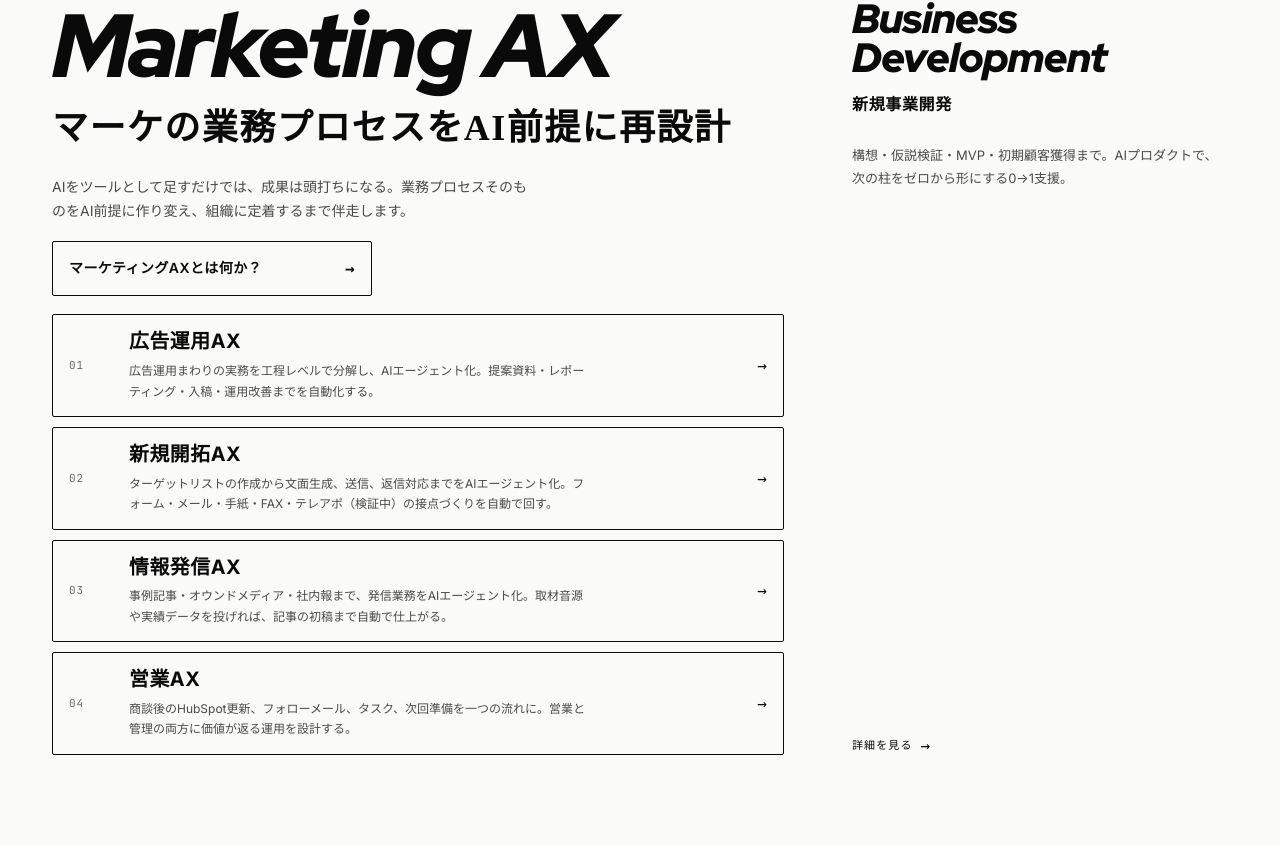
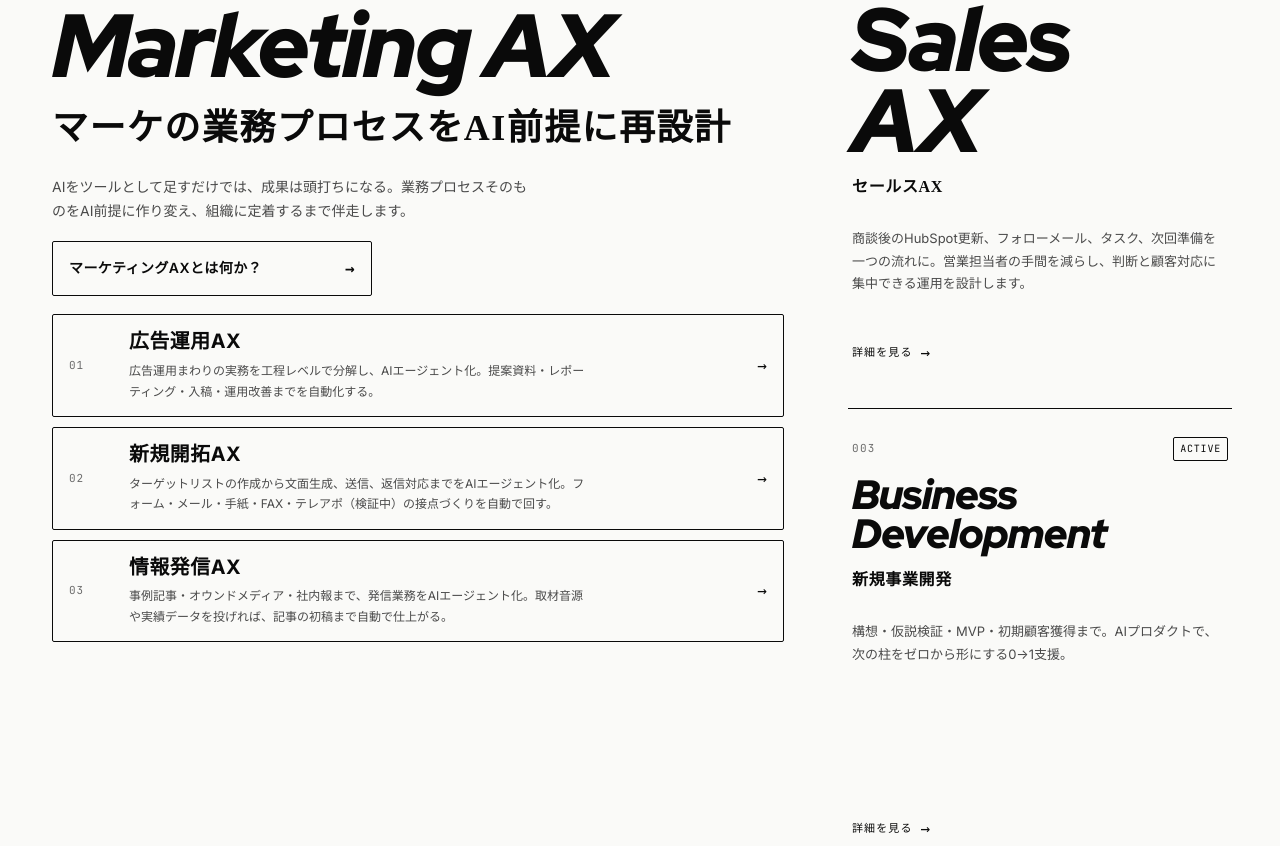
Before and after one commit to LUDENTZ/ludentz-hp, a React (Vite) app: page / in a window 1280 px wide. Shown: the part 1074-1920 px from the top of the page. Built offline with nearby package versions, Linux system fonts and the light colour scheme; no server answers; a web font is replaced by a local one.

Commit message:
セールスAXを独立カテゴリ化

```diff
--- a/src/components/Footer.jsx
+++ b/src/components/Footer.jsx
@@ -12,7 +12,7 @@ export default function Footer() {
           <div className="footer-col">
             <div className="h">Work</div>
             <a href="/service/ax-consulting">Marketing AX</a>
-            <a href="/service/sales-ax">営業AX</a>
+            <a href="/service/sales-ax">Sales AX</a>
             <a href="/service/business-development">Business Development</a>
           </div>
           <div className="footer-col">
--- a/src/components/Pillars.jsx
+++ b/src/components/Pillars.jsx
@@ -25,18 +25,22 @@ export default function Pillars() {
         label: '情報発信AX',
         body: '事例記事・オウンドメディア・社内報まで、発信業務をAIエージェント化。取材音源や実績データを投げれば、記事の初稿まで自動で仕上がる。',
       },
-      {
-        href: '/service/sales-ax',
-        number: '04',
-        label: '営業AX',
-        body: '商談後のHubSpot更新、フォローメール、タスク、次回準備を一つの流れに。営業と管理の両方に価値が返る運用を設計する。',
-      },
     ],
   };
 
   const secondary = [
     {
       n: '002',
+      en: <>Sales<br />AX</>,
+      ja: 'セールスAX',
+      tag: 'Active',
+      href: '/service/sales-ax',
+      featured: true,
+      body_en: 'Reduce the work after every sales meeting. We connect HubSpot updates, follow-up emails, tasks, and next-meeting preparation into one operating flow.',
+      body_ja: '商談後のHubSpot更新、フォローメール、タスク、次回準備を一つの流れに。営業担当者の手間を減らし、判断と顧客対応に集中できる運用を設計します。',
+    },
+    {
+      n: '003',
       en: <>Business<br />Development</>,
       ja: '新規事業開発',
       tag: 'Active',
@@ -96,7 +100,7 @@ export default function Pillars() {
           {secondary.map((it, i) => {
           const teaser = it.tag === 'Coming soon';
           return (
-            <article key={it.n} className={'pillar pillar--secondary reveal d-' + (i + 2) + (teaser ? ' pillar--teaser' : '')}>
+            <article key={it.n} className={'pillar pillar--secondary reveal d-' + (i + 2) + (it.featured ? ' pillar--featured' : '') + (teaser ? ' pillar--teaser' : '')}>
               <div className="pillar-head">
                 <span className="pillar-num">{it.n}</span>
                 <span className={'pillar-tag' + (teaser ? '' : ' active')}>{teaser ? 'Coming soon' : 'Active'}</span>
--- a/src/pages/AxConsultingPage.jsx
+++ b/src/pages/AxConsultingPage.jsx
@@ -43,12 +43,6 @@ const categories = [
     number: '03',
     label: '情報発信AX',
     body: '事例記事・オウンドメディア・社内報まで。素材を投げれば初稿まで自動で仕上がり、人は最終調整に集中する。',
-  },
-  {
-    href: '/service/sales-ax',
-    number: '04',
-    label: '営業AX',
-    body: '商談後のHubSpot更新、フォローメール、タスク、次回準備を一つの流れに。営業担当者とマネージャーの判断を前へ進める。',
   },
 ];
 
@@ -127,8 +121,8 @@ export default function AxConsultingPage() {
         <section className="business-band ax-categories">
           <div className="business-section-head">
             <p className="business-kicker">CATEGORIES</p>
-            <h2>いま提供している、4つのAX。</h2>
-            <p className="business-section-copy">マーケの獲得・営業・発信の実務から着手します。詳細は各ページをご覧ください。</p>
+            <h2>いま提供している、3つのMarketing AX。</h2>
+            <p className="business-section-copy">広告運用・新規開拓・情報発信の実務から着手します。詳細は各ページをご覧ください。</p>
           </div>
           <div className="pillar-service-links ax-category-links" aria-label="Marketing AXのカテゴリ">
             {categories.map((category) => (
--- a/src/pages/SalesAxPage.jsx
+++ b/src/pages/SalesAxPage.jsx
@@ -109,7 +109,7 @@ const notFitItems = [
 ];
 
 const plans = [
-  ['ADVISORY', '助言のみ', '月20万円〜', '営業AXの方針、HubSpot活用、対象業務の優先順位に関する助言・壁打ちを中心としたプランです。実働は含みません。'],
+  ['ADVISORY', '助言のみ', '月20万円〜', 'セールスAXの方針、HubSpot活用、対象業務の優先順位に関する助言・壁打ちを中心としたプランです。実働は含みません。'],
   ['HANDS-ON', '伴走支援', '月50万円〜200万円', '週次ミーティングと、業務の棚卸し、設計、実装、定着の実行支援。支援範囲は内容に応じて調整します。'],
 ];
 
@@ -136,7 +136,7 @@ function buildScheduleUrl() {
 
 function SalesAxNav({ onCta }) {
   return (
-    <nav className="nav sales-ax-nav" aria-label="営業AXページ内ナビゲーション">
+    <nav className="nav sales-ax-nav" aria-label="セールスAXページ内ナビゲーション">
       <a className="nav-logo" href="/">LUDENTZ</a>
       <div className="sales-ax-nav-links">
         {anchorLinks.map(([id, label]) => <a href={`#${id}`} key={id}>{label}</a>)}
@@ -187,15 +187,15 @@ export default function SalesAxPage() {
               <h1><span className="nowrap">商談後の仕事を減らし、</span><span className="nowrap">次の一手を早くする。</span></h1>
               <p className="sales-ax-hero-lead">商談内容を該当案件へひもづけ、HubSpotの更新案、フォローメール、タスク、次回準備を根拠付きで整理。標準機能を活かし、貴社に必要な差分だけを設計・実装します。</p>
               <SalesAxCta position="hero" onClick={scrollToContact} />
-              <p className="sales-ax-cta-note">HubSpotへの接続や事前準備は不要です。現在の運用を伺い、営業AXとの適合性を整理します。</p>
+              <p className="sales-ax-cta-note">HubSpotへの接続や事前準備は不要です。現在の運用を伺い、セールスAXとの適合性を整理します。</p>
             </div>
-            <aside className="sales-ax-hero-panel" aria-label="営業AXの3つの特徴">
-              <span className="sales-ax-panel-label">営業AXの3つの特徴</span>
+            <aside className="sales-ax-hero-panel" aria-label="セールスAXの3つの特徴">
+              <span className="sales-ax-panel-label">セールスAXの3つの特徴</span>
               <ol>{heroHighlights.map(([num, title, body]) => <li key={num}><span>{num}</span><div><strong>{title}</strong><p>{body}</p></div></li>)}</ol>
               <p className="sales-ax-panel-note">更新案は根拠とともに提示し、重要な反映や顧客への送信は人が判断します。</p>
             </aside>
           </div>
-          <div className="sales-ax-hero-route" aria-hidden="true"><span>商談・メール・資料</span><i>→</i><strong>営業AX</strong><i>→</i><span>HubSpot・次のアクション</span></div>
+          <div className="sales-ax-hero-route" aria-hidden="true"><span>商談・メール・資料</span><i>→</i><strong>セールスAX</strong><i>→</i><span>HubSpot・次のアクション</span></div>
         </section>
 
         <section className="business-band sales-ax-issues" id="issues">
@@ -206,9 +206,9 @@ export default function SalesAxPage() {
         </section>
 
         <section className="business-band sales-ax-solution">
-          <SectionHead kicker="SOLUTION — 営業AXとは" title={<><span className="nowrap">商談後の仕事をAIが進め、</span><span className="nowrap">営業担当者は判断と顧客対応へ。</span></>} />
-          <p className="sales-ax-solution-copy">営業AXは、商談内容を正しい案件へ整理し、HubSpotの更新案、フォローメール、タスク、次回商談の確認事項までを連続して準備します。営業担当者が一から作るのではなく、AIの案を確認し、必要な判断をして次のアクションへ進める状態を作ります。</p>
-          <p className="sales-ax-definition">営業AXとは、営業プロセス、SFA、AI、人の判断を、<span>一つの運用として再設計する取り組み</span>です。</p>
+          <SectionHead kicker="SOLUTION — セールスAXとは" title={<><span className="nowrap">商談後の仕事をAIが進め、</span><span className="nowrap">営業担当者は判断と顧客対応へ。</span></>} />
+          <p className="sales-ax-solution-copy">セールスAXは、商談内容を正しい案件へ整理し、HubSpotの更新案、フォローメール、タスク、次回商談の確認事項までを連続して準備します。営業担当者が一から作るのではなく、AIの案を確認し、必要な判断をして次のアクションへ進める状態を作ります。</p>
+          <p className="sales-ax-definition">セールスAXとは、営業プロセス、SFA、AI、人の判断を、<span>一つの運用として再設計する取り組み</span>です。</p>
         </section>
 
         <section className="business-band sales-ax-capabilities" id="capabilities">
@@ -228,12 +228,12 @@ export default function SalesAxPage() {
         <section className="business-band sales-ax-difference">
           <SectionHead kicker="DIFFERENCE — 違い" title={<><span className="nowrap">標準機能を入れて終わらない。</span><span className="nowrap">営業担当者の手間が減るところまで、</span><span className="nowrap">業務をつなぎ直す。</span></>} copy="HubSpotや既存AIでできることはそのまま活用し、会議、メール、資料、人の判断にまたがる貴社固有の業務だけを設計・実装。商談後の手作業が減り、HubSpotに判断に使える情報が蓄積される運用まで定着させます。" />
           <div className="sales-ax-difference-grid">{differences.map(([num, title, body]) => <article key={num}><span>{num}</span><h3>{title}</h3><p>{body}</p></article>)}</div>
-          <div className="sales-ax-comparison-wrap"><table className="sales-ax-comparison"><thead><tr><th>比較軸</th><th>AI議事録</th><th>HubSpot導入支援</th><th>単体エージェント開発</th><th>LUDENTZ 営業AX</th></tr></thead><tbody>{comparisons.map(([axis, ...values]) => <tr key={axis}><th>{axis}</th>{values.map((value, index) => <td data-label={['AI議事録', 'HubSpot導入支援', '単体エージェント開発', 'LUDENTZ 営業AX'][index]} className={index === 3 ? 'is-ludentz' : ''} key={value}>{value}</td>)}</tr>)}</tbody></table><p>上記は一般的な支援範囲の傾向です。各サービス・提供会社によって対応範囲は異なります。</p></div>
+          <div className="sales-ax-comparison-wrap"><table className="sales-ax-comparison"><thead><tr><th>比較軸</th><th>AI議事録</th><th>HubSpot導入支援</th><th>単体エージェント開発</th><th>LUDENTZ セールスAX</th></tr></thead><tbody>{comparisons.map(([axis, ...values]) => <tr key={axis}><th>{axis}</th>{values.map((value, index) => <td data-label={['AI議事録', 'HubSpot導入支援', '単体エージェント開発', 'LUDENTZ セールスAX'][index]} className={index === 3 ? 'is-ludentz' : ''} key={value}>{value}</td>)}</tr>)}</tbody></table><p>上記は一般的な支援範囲の傾向です。各サービス・提供会社によって対応範囲は異なります。</p></div>
           <div className="sales-ax-safety"><p className="sales-ax-safety-principle">重要な更新、顧客への約束・送信、価格・契約に関する判断は、人が行います。</p><details><summary>安全性と責任分界の詳細 <i aria-hidden="true">＋</i></summary><div><p>AIの確信度が高くても、顧客への約束や重要な意思決定を無条件に自動化しません。情報の種類とリスクに応じて、追記、条件付き自動、必須承認、AI実行禁止を分けます。</p><dl>{decisions.map(([label, value]) => <div key={label}><dt>{label}</dt><dd>{value}</dd></div>)}</dl><small>最小権限、データ取得範囲の制限、根拠の表示、変更履歴、ロールバック、緊急停止、録音・文字起こしの同意ルールを設計します。</small></div></details></div>
         </section>
 
         <section className="business-band sales-ax-consultant">
-          <SectionHead kicker="CONSULTANT — 担当" title="営業を知る人間が、営業AXを設計する。" />
+          <SectionHead kicker="CONSULTANT — 担当" title="営業を知る人間が、セールスAXを設計する。" />
           <div className="consultant-card"><img className="consultant-photo sales-ax-consultant-photo" src="/assets/sales-ax/kobayashi-yudai.png" alt="小林 勇大" width="180" height="180" loading="lazy" /><div className="consultant-body"><p className="consultant-name">小林 勇大</p><p className="consultant-role">LUDENTZ株式会社 取締役</p><p>エルメスで販売員全体の上位1％、人材系スタートアップでマッチングプラットフォームの法人営業・事業立ち上げ、新規事業開発支援で営業成績トップを経験。</p><p>toC・toB双方の営業現場で培った顧客理解と提案力をもとに、業務の棚卸しから営業プロセスとHubSpotの設計、AIエージェントの実装・定着まで、小林が一貫して担当します。</p></div></div>
         </section>
 
@@ -246,7 +246,7 @@ export default function SalesAxPage() {
         </section>
 
         <section className="business-band sales-ax-fit">
-          <SectionHead kicker="FIT — 対象企業" title="営業AXが適合しやすい営業組織。" />
+          <SectionHead kicker="FIT — 対象企業" title="セールスAXが適合しやすい営業組織。" />
           <div className="sales-ax-fit-grid"><article><h3>適合しやすい条件</h3><ul>{fitItems.map((item) => <li key={item}>{item}</li>)}</ul></article><article><h3>まずは別の改善が必要な可能性があるケース</h3><ul>{notFitItems.map((item) => <li key={item}>{item}</li>)}</ul></article></div>
           <div className="sales-ax-fit-cta"><div><h3>対象に合うか、30分で確認できます。</h3><p>商談後業務の負担、標準機能で解決できる範囲、最初に検証すべき一業務を整理します。無理な導入はお勧めしません。</p></div><SalesAxCta position="fit" onClick={scrollToContact} /></div>
         </section>
--- a/src/routes.jsx
+++ b/src/routes.jsx
@@ -191,13 +191,13 @@ export const routes = [
     component: SalesAxPage,
     file: 'service/sales-ax/index.html',
     og: {
-      kicker: 'SALES AX — 営業AX',
+      kicker: 'SALES AX — セールスAX',
       lines: ['商談後の仕事を減らし、', '次の一手を早くする。'],
-      title: '営業AX — LUDENTZ',
+      title: 'セールスAX — LUDENTZ',
       description: '商談後の仕事を減らし、次の一手を早くする。HubSpotを活かした営業プロセスの設計・実装・定着を支援します。',
     },
     seo: {
-      title: '営業AX｜HubSpotを活かし、商談後業務をAIで支援｜LUDENTZ',
+      title: 'セールスAX｜HubSpotを活かし、商談後業務をAIで支援｜LUDENTZ',
       description:
         '商談後のHubSpot入力、フォローメール、タスク作成、次回準備を、既存のHubSpotとGoogle Workspace等を活かしてAIで支援。営業プロセスの設計から実装・定着まで伴走します。',
       canonical: 'https://ludentz.net/service/sales-ax',
```
Also changed, not shown: api/send.js (+6 -6 lines), src/styles/index.css.
